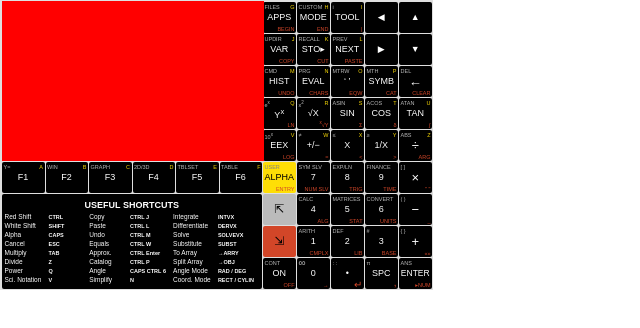
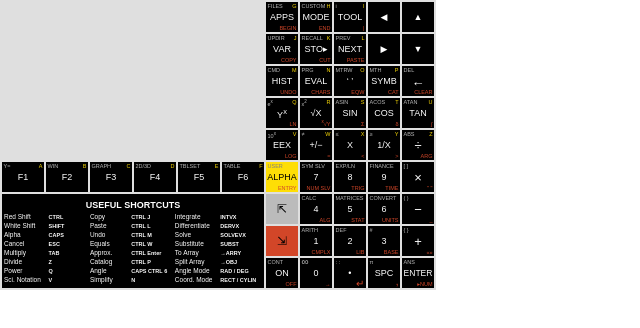
Before and after one commit to crclayton/Flat-50G, a plain HTML site: page Background HTML/CalculatorBackground/wide.html in a window 1280 px wide. Shown: the whole page, without its empty margins (0-640 px from the left). Drawn offline with Linux system fonts and the light colour scheme.

Commit message:
Updated KML and HTML to align with function buttons

```diff
--- a/Background HTML/CalculatorBackground/app.css
+++ b/Background HTML/CalculatorBackground/app.css
@@ -23,7 +23,7 @@ td {
 
 
 .wide .function{
-    width:41px;
+    width:42px;
 }
 
 
@@ -83,25 +83,18 @@ td {
 
 .button {
   background-color: var(--button-main-background);
-  border-radius: 2px;
+  border-radius: 0px;
   position: relative;
   text-align:center;
 
-  margin-top: 0.5px;
-  margin-bottom: 0.5px;
-
-  padding-top: 1px;
-  padding-bottom: 1px;
-
-    padding-left: 0.5px;
-    padding-right: 1px;
-    margin-left: 1px;
+    margin: 1px;
+    padding: 0px;
 }
 
 .button .main {
   font-size: 9px;
   font-family: arial;
-  height: 29px;
+  height: 30px;
 
   color: #fff;
   display: table-cell;
--- a/Background HTML/CalculatorBackground/wide.html
+++ b/Background HTML/CalculatorBackground/wide.html
@@ -22,9 +22,6 @@
 </style>
 <body>
 
-<div id="monitor" style="width: 262px; height: 160px; background: red">
-
-</div>
 
 
 <table class="screen wide" cellspacing="0">
@@ -593,7 +590,7 @@
 <tr>
     <td colspan="6" rowspan="3">
         <div class="button">
-            <div class="main" style="height: 93px">
+            <div class="main" style="height: 94px">
                 <table class="shortcuts">
                     <tr>
                         <th colspan="6">USEFUL SHORTCUTS</th>
```
Also changed, not shown: Background HTML/CalculatorBackground/obj/Debug/CalculatorBackground.csproj.FileListAbsolute.txt, 7 other files.
